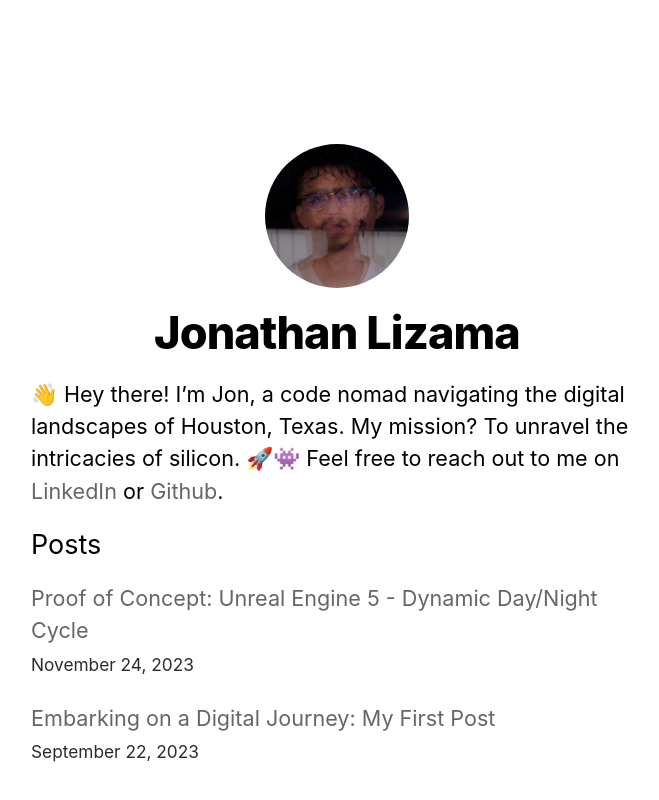
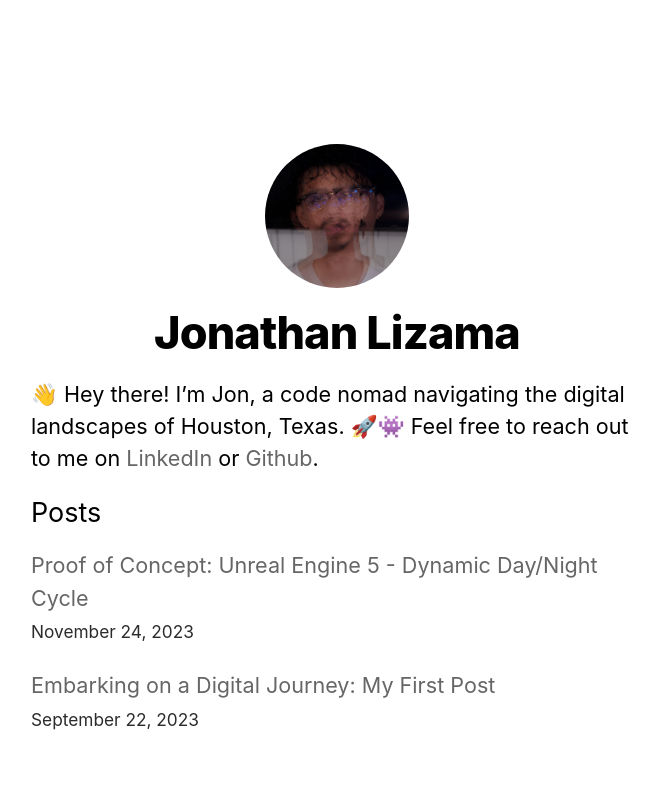
Before and after one commit to wavesco/next-blog, a Next.js app: page / in a window 1280 px wide. Shown: the part 697-1497 px from the top of the page, without its empty margins (303-962 px from the left). Built offline with nearby package versions, Linux system fonts and the light colour scheme.

Commit message:
Updated Text

```diff
--- a/pages/index.js
+++ b/pages/index.js
@@ -23,8 +23,7 @@ export default function Home({ allPostsData }) {
       <section className={utilStyles.headingMd}>
         <p>
         👋 Hey there!
-        I’m Jon, a code nomad navigating the digital landscapes of Houston, Texas.
-        My mission? To unravel the intricacies of silicon. 🚀👾
+        I’m Jon, a code nomad navigating the digital landscapes of Houston, Texas. 🚀👾
           Feel free to reach out to me on {' '}
           <a href="https://www.linkedin.com/in/jonathan-lizama"> LinkedIn </a>
           or {' '}
```
Also changed, not shown: 1 other file (tests, documents, lock files or other folders).
